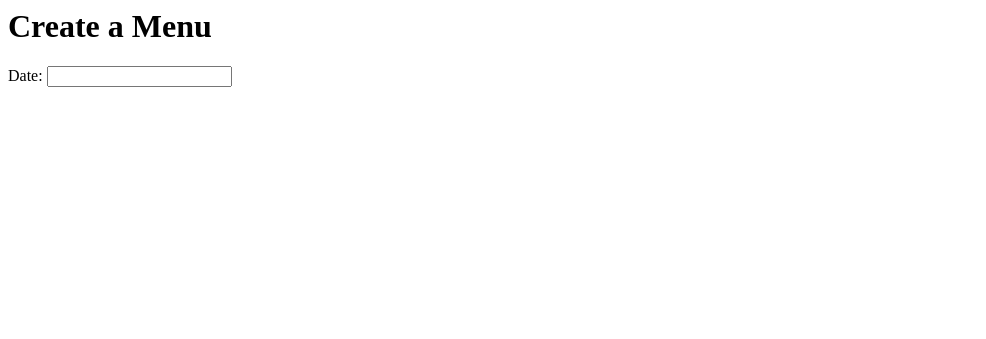
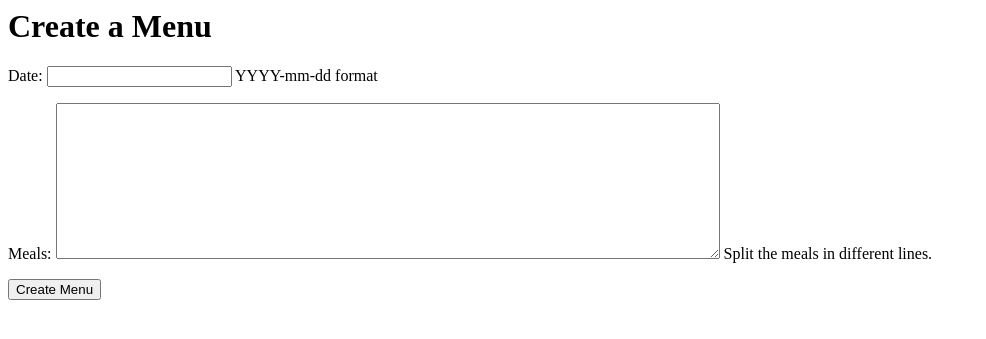
Before and after one commit to mikeiwi/cornershop-backend-test, a Django app: page /menu/create in a window 1280 px wide. Shown: the top 339 px of the page, without its empty margins (0-986 px from the left). Run offline with Django 3.2, Linux system fonts and the light colour scheme; the visitor is signed in with stand-in values (Sample User, id 1).

Commit message:
feat: meals added to menu.

```diff
--- a/menusystem/forms.py
+++ b/menusystem/forms.py
@@ -9,6 +9,12 @@ from .models import Menu
 
 
 class MenuForm(forms.ModelForm):
+    meals = forms.CharField(
+        widget=forms.Textarea(attrs={"name": "meals", "rows": 10, "cols": 80}),
+        required=True,
+        help_text="Split the meals in different lines.",
+    )
+
     class Meta:
         model = Menu
         fields = ["date"]
--- a/menusystem/models.py
+++ b/menusystem/models.py
@@ -6,9 +6,17 @@ from django.db import models
 
 class Menu(models.Model):
     id = models.UUIDField(primary_key=True, editable=False, default=uuid.uuid4)
-    date = models.DateField(unique=True)
+    date = models.DateField(unique=True, help_text="YYYY-mm-dd format")
     author = models.ForeignKey(User, on_delete=models.CASCADE)
     creation_dt = models.DateTimeField(auto_now_add=True, null=True)
 
     def __str__(self):
         return f"Menu for {self.date} by {self.author.username}"
+
+
+class Meal(models.Model):
+    name = models.CharField(max_length=100, unique=True)
+    menus = models.ManyToManyField(Menu, related_name="meals")
+
+    def __str__(self):
+        return f"Meal: {self.name}"
--- a/menusystem/views.py
+++ b/menusystem/views.py
@@ -4,6 +4,7 @@ from django.views.generic import CreateView, ListView
 
 from .forms import MenuForm
 from .models import Menu
+from .utils import meals_create
 
 
 class StaffRequiredMixin(UserPassesTestMixin):
@@ -29,4 +30,9 @@ class MenuListCreateView(StaffRequiredMixin, CreateView):
 
     def form_valid(self, form):
         form.instance.author = self.request.user
-        return super().form_valid(form)
+        response = super().form_valid(form)
+
+        names = form.cleaned_data["meals"].split("\r\n")
+        meals_create(names=names, menu=form.instance)
+
+        return response
--- a/templates/menusystem/menu_form.html
+++ b/templates/menusystem/menu_form.html
@@ -2,4 +2,5 @@
 <form method="post">
   {% csrf_token %}
   {{ form.as_p }}
+  <input type="submit" value="Create Menu">
 </form>
```
Also changed, not shown: menusystem/tests/views/tests_menus_create.py (+18 -0 lines), menusystem/migrations/0003_meal.py (added).
